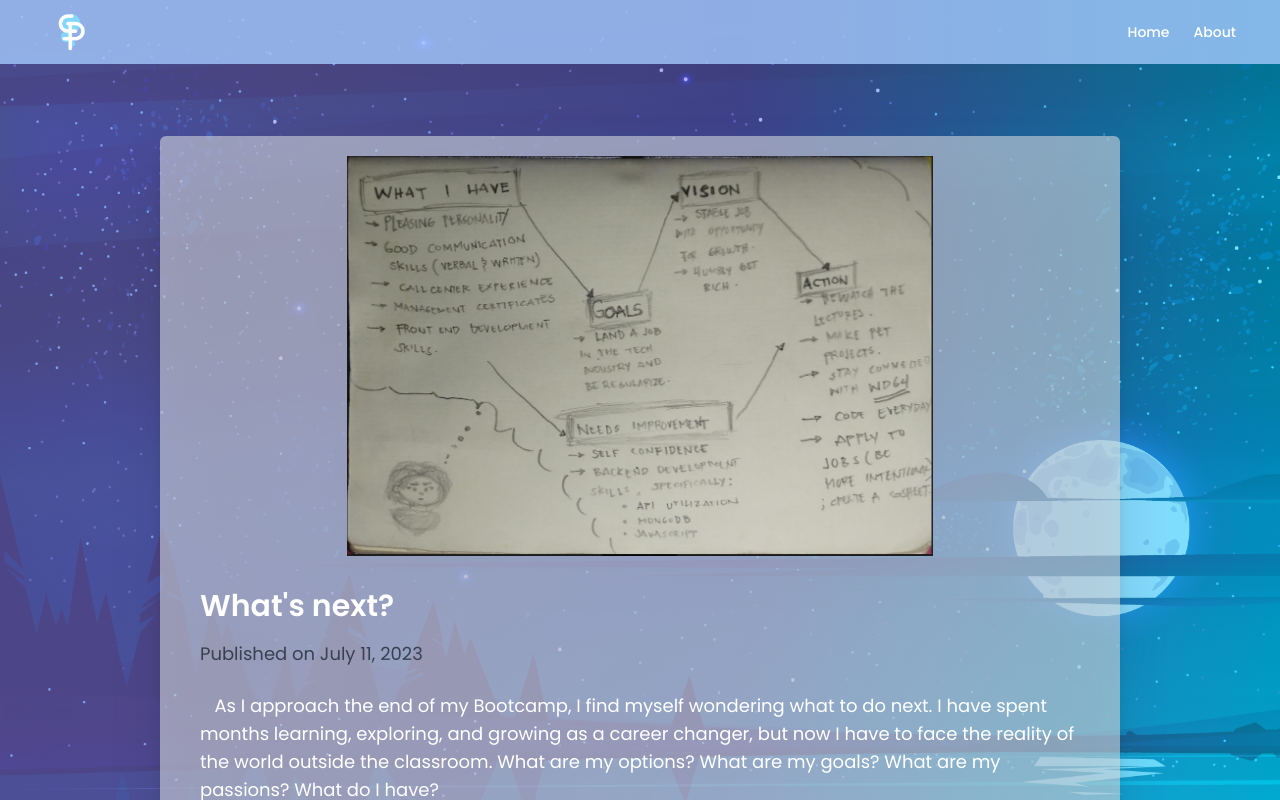
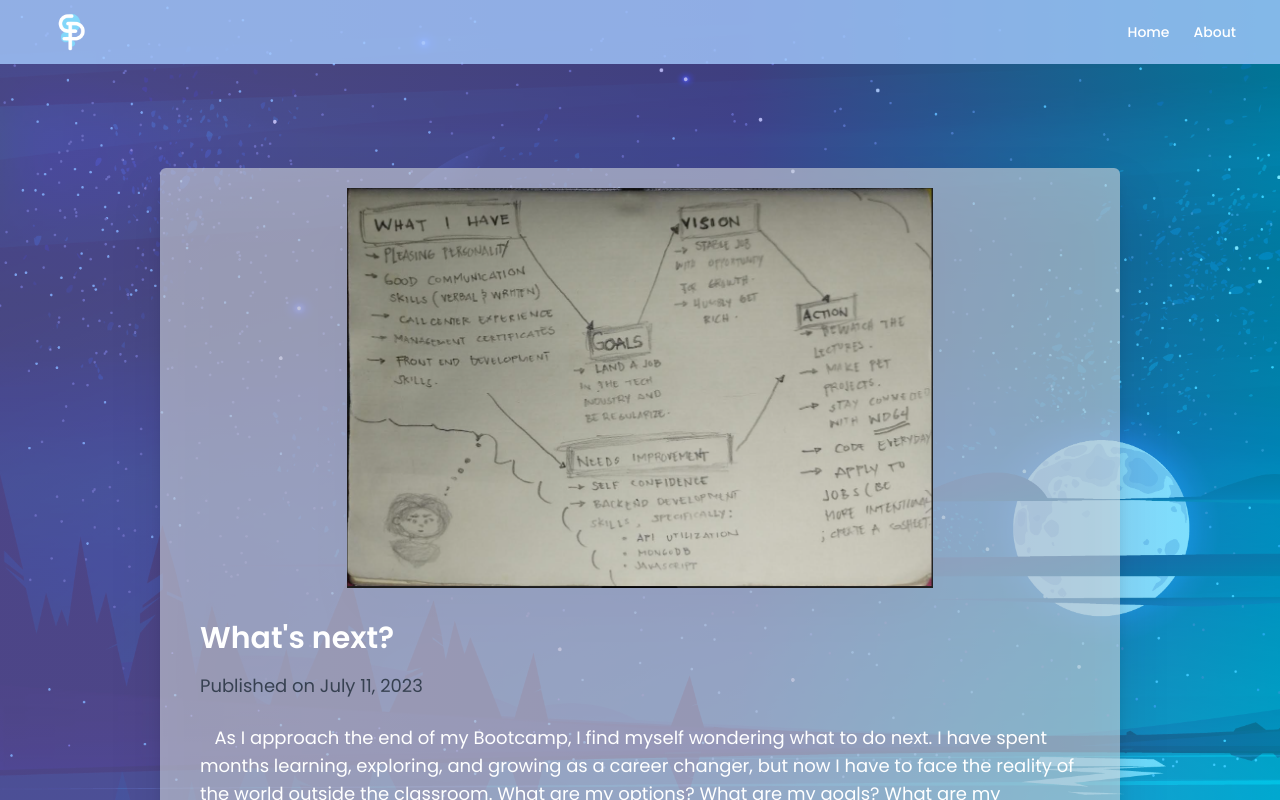
Before and after one commit to Kypso18/PersonalWebPage, a React (Create React App) app: page /blog1 in a window 1280 px wide. Shown: the top 800 px of the page. Built offline with nearby package versions, Linux system fonts and the light colour scheme.

Commit message:
update Skipper_PalomaResume2023.pdf and Blog1.js

```diff
--- a/src/pages/Blog1.js
+++ b/src/pages/Blog1.js
@@ -31,7 +31,7 @@
     }}
   >
 
-    <div className='flex flex-col items-center py-32'>
+    <div className='flex flex-col items-center py-40'>
 
 
 
```
Also changed, not shown: 1 other file (tests, documents, lock files or other folders).
